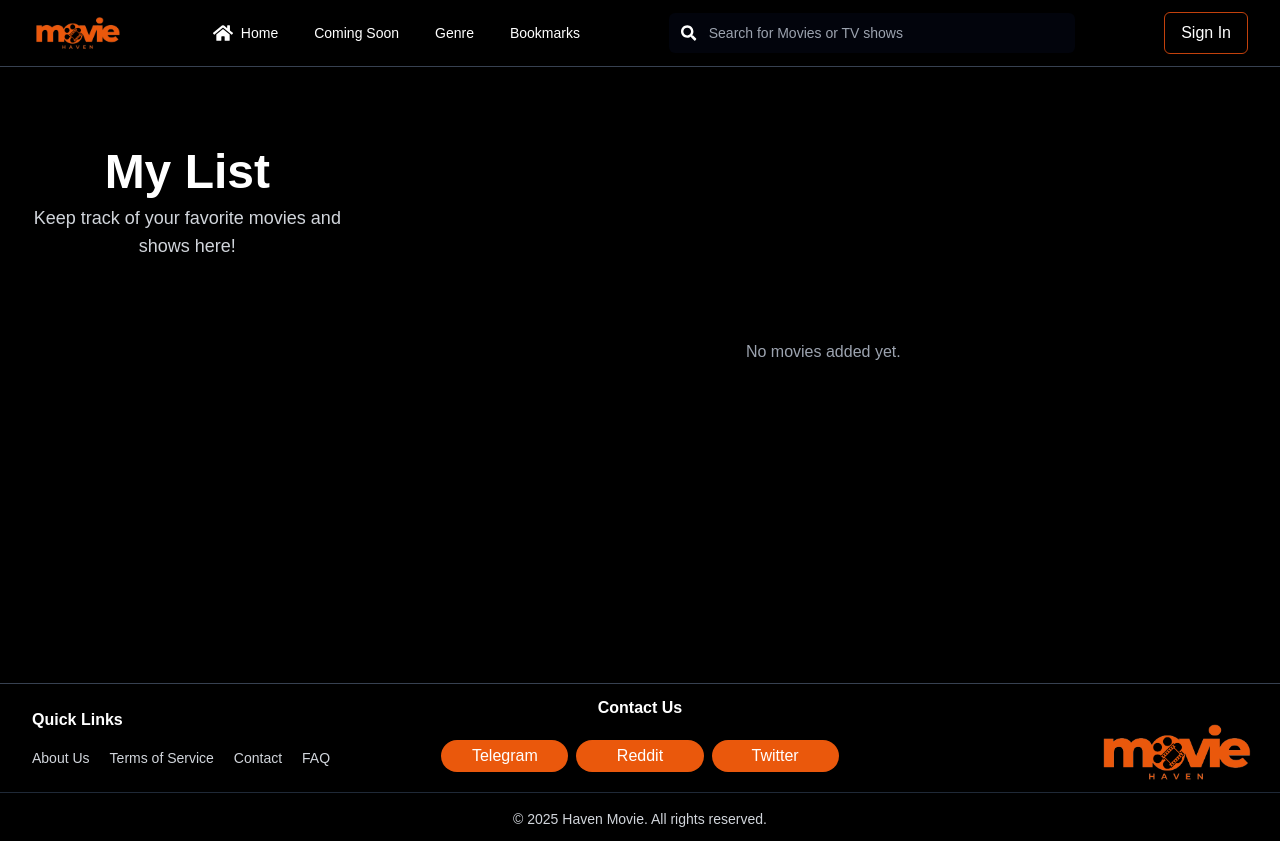
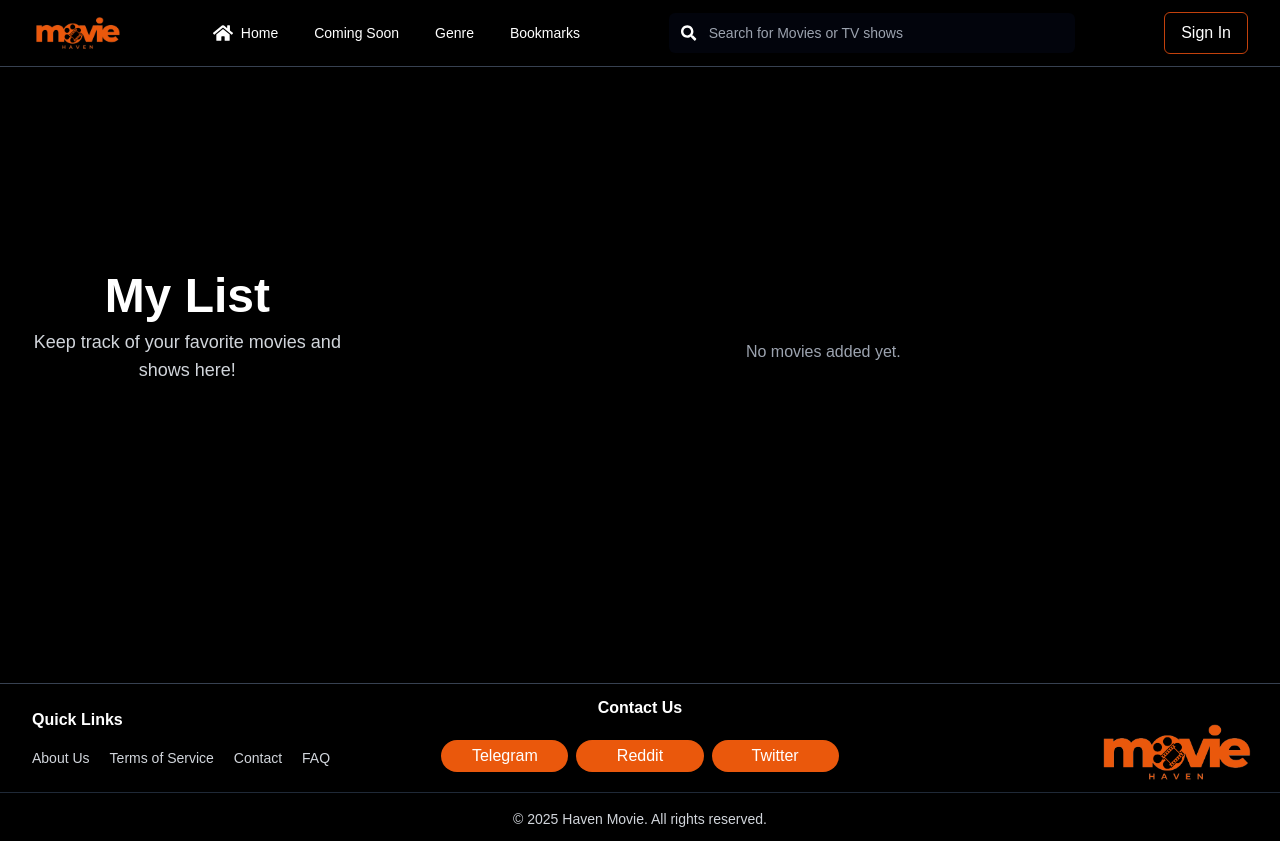
Before and after one commit to dnjstr/MovieApp-Front-End, a React (Vite) app: page /my-list in a window 1280 px wide. Built offline with nearby package versions, Linux system fonts and the light colour scheme.

Commit message:
Bookmark update

```diff
--- a/src/components/pages/MyList.tsx
+++ b/src/components/pages/MyList.tsx
@@ -19,7 +19,7 @@
 
     return (
         <div className="flex flex-col txtlg:justify-between text-white px-6 mb-[127px]">
-            <div className="flex flex-col txtlg:flex-row txtlg:justify-around gap-10 mt-10 txtlg:mt-24">
+            <div className="flex flex-col txtlg:flex-row txtlg:justify-around txtlg:items-center gap-10 mt-10 txtlg:mt-24">
                 <div className="text-center lg:flex-1">
                     <h1 className="text-5xl font-bold mb-2 mt-12">My List</h1>
                     <p className="text-lg text-gray-300 mb-6">Keep track of your favorite movies and shows here!</p>
```
